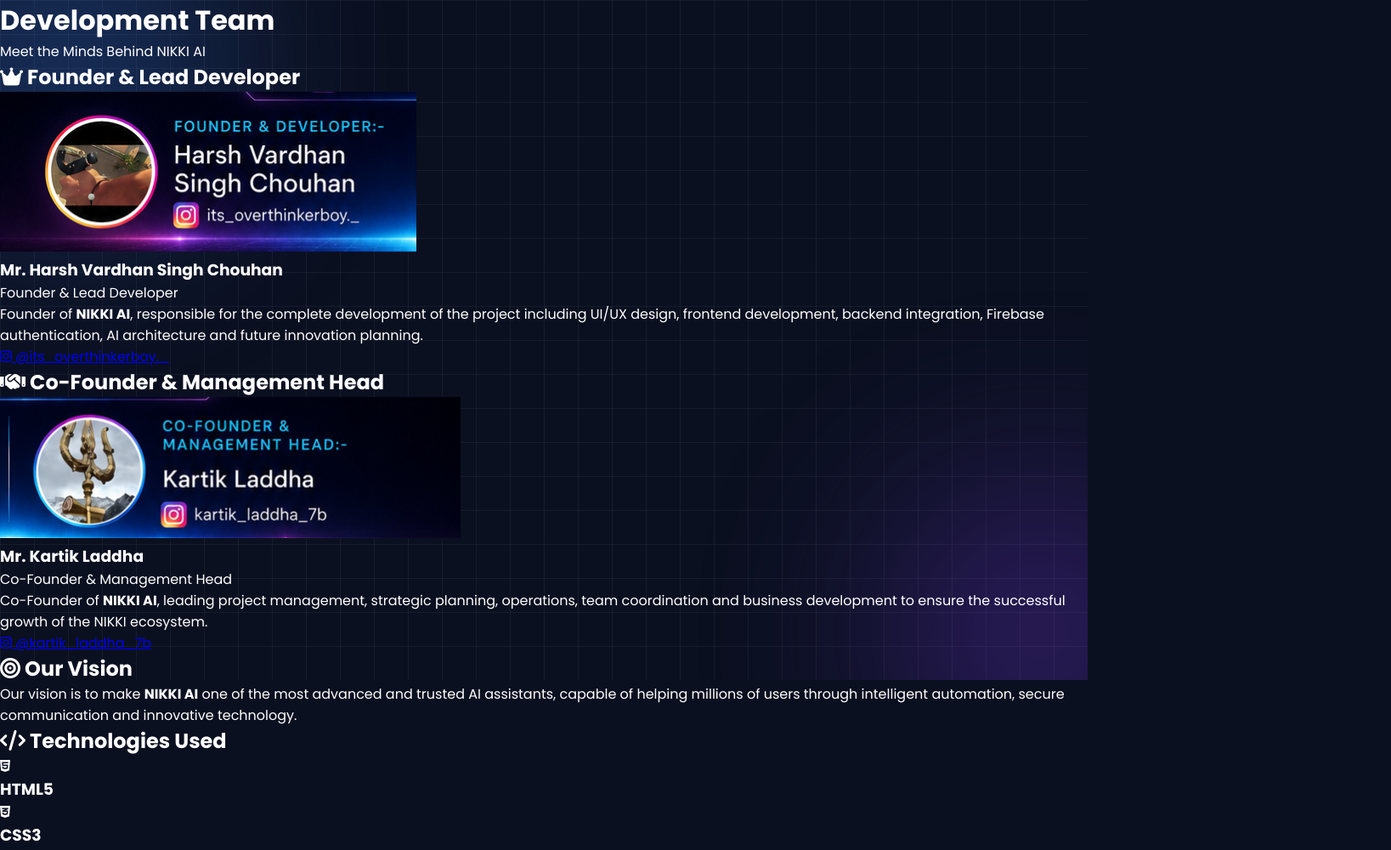
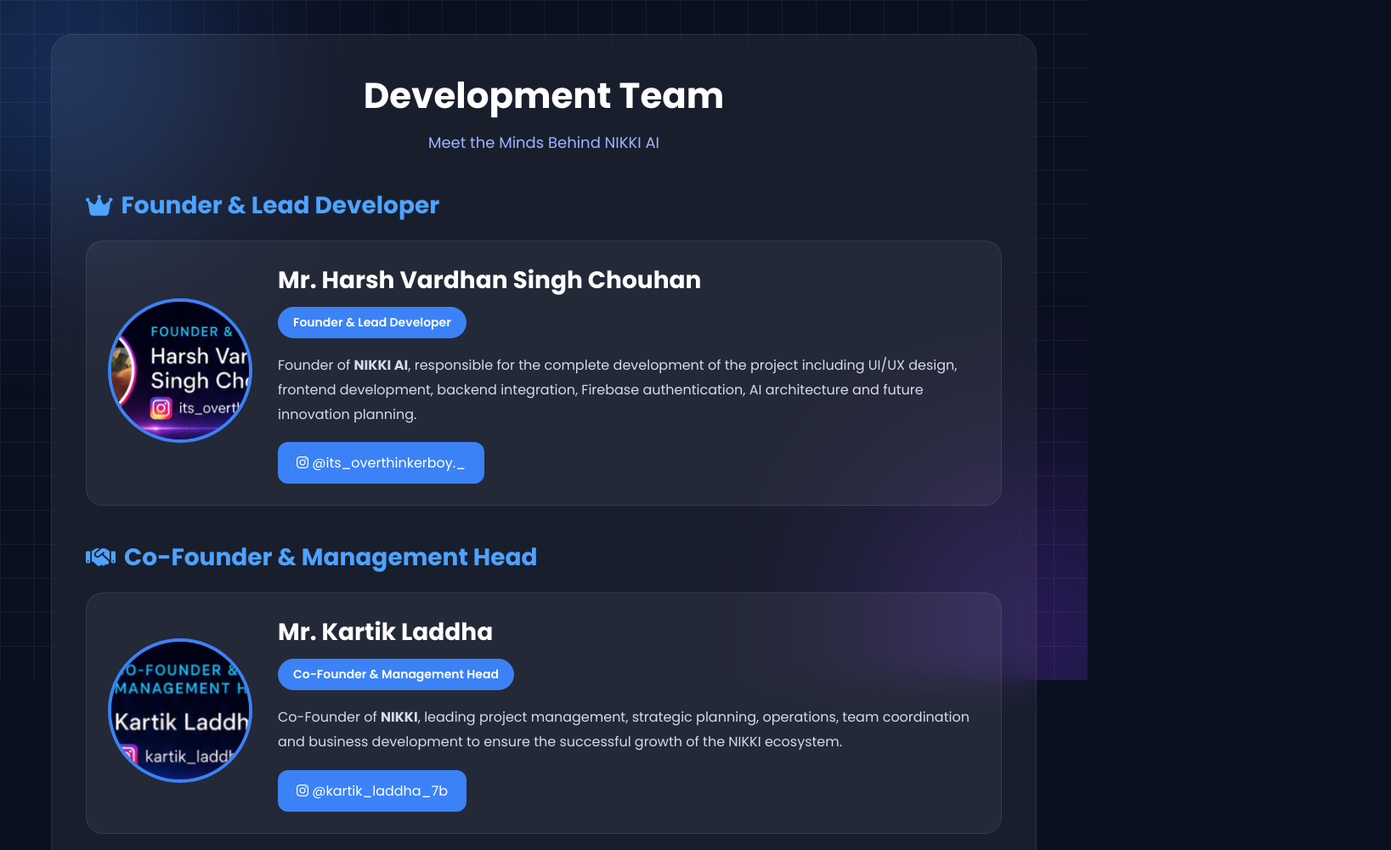
Before and after one commit to HarshCodes0999/NIKKI-OFFLICIAL, a plain HTML site: page Team.html in a window 1280 px wide. Shown: the top 1000 px of the page at 85% size, 1637 px wide, since content can reach past the window. Drawn offline with Linux system fonts and the light colour scheme.

Commit message:
Updated Team and About pages

```diff
--- a/Team.css
+++ b/Team.css
@@ -572,3 +572,142 @@ body{
     }
 
 }
+
+/* ===========================
+   Compatibility Patch
+=========================== */
+
+.about-container{
+    max-width:1200px;
+    margin:auto;
+    padding:40px 20px;
+}
+
+.about-card{
+    background:rgba(255,255,255,.06);
+    backdrop-filter:blur(20px);
+    border:1px solid rgba(255,255,255,.08);
+    border-radius:25px;
+    padding:40px;
+}
+
+.about-card h1{
+    text-align:center;
+    font-size:42px;
+    margin-bottom:10px;
+}
+
+.about-subtitle{
+    text-align:center;
+    color:#9db7ff;
+    margin-bottom:40px;
+    font-size:18px;
+}
+
+.about-section{
+    margin-top:40px;
+}
+
+.about-section h2{
+    display:flex;
+    align-items:center;
+    gap:10px;
+    color:#4da3ff;
+    font-size:28px;
+    margin-bottom:20px;
+}
+
+.about-section p{
+    color:#d6dbea;
+    line-height:1.8;
+}
+
+/* Developer Cards */
+
+.developer-card{
+    display:flex;
+    align-items:center;
+    gap:30px;
+    background:rgba(255,255,255,.05);
+    border:1px solid rgba(255,255,255,.08);
+    border-radius:20px;
+    padding:25px;
+    margin-top:20px;
+    transition:.3s;
+}
+
+.developer-card:hover{
+    transform:translateY(-8px);
+    border-color:#3b82f6;
+    box-shadow:0 15px 35px rgba(59,130,246,.25);
+}
+
+.developer-image img{
+    width:170px;
+    height:170px;
+    border-radius:50%;
+    object-fit:cover;
+    border:4px solid #3b82f6;
+}
+
+.developer-info{
+    flex:1;
+}
+
+.developer-info h3{
+    font-size:28px;
+    margin-bottom:10px;
+}
+
+.role{
+    display:inline-block;
+    padding:8px 18px;
+    background:#3b82f6;
+    border-radius:30px;
+    margin-bottom:18px;
+    font-size:14px;
+    font-weight:600;
+}
+
+.social-btn{
+    display:inline-block;
+    margin-top:18px;
+    padding:12px 22px;
+    background:#3b82f6;
+    color:#fff;
+    text-decoration:none;
+    border-radius:12px;
+    transition:.3s;
+}
+
+.social-btn:hover{
+    background:#2563eb;
+}
+
+@media(max-width:768px){
+
+    .developer-card{
+        flex-direction:column;
+        text-align:center;
+    }
+
+    .developer-image img{
+        width:140px;
+        height:140px;
+    }
+
+}
+
+@media(max-width:768px){
+
+    .developer-card{
+        flex-direction:column;
+        text-align:center;
+    }
+
+    .developer-image img{
+        width:140px;
+        height:140px;
+    }
+
+}
--- a/Team.html
+++ b/Team.html
@@ -8,7 +8,7 @@
 <meta name="viewport"
 content="width=device-width, initial-scale=1.0">
 
-<title>Developer Team | NIKKI</title>
+<title> NIKKI Team | NIKKI</title>
 
 <link rel="stylesheet" href="Team.css">
 
@@ -150,7 +150,7 @@ Co-Founder & Management Head
 
 <p>
 
-Co-Founder of <strong>NIKKI AI</strong>, leading project management, strategic planning, operations, team coordination and business development to ensure the successful growth of the NIKKI ecosystem.
+Co-Founder of <strong>NIKKI</strong>, leading project management, strategic planning, operations, team coordination and business development to ensure the successful growth of the NIKKI ecosystem.
 
 </p>
 
```
Also changed, not shown: About.html (+1 -1 lines).
